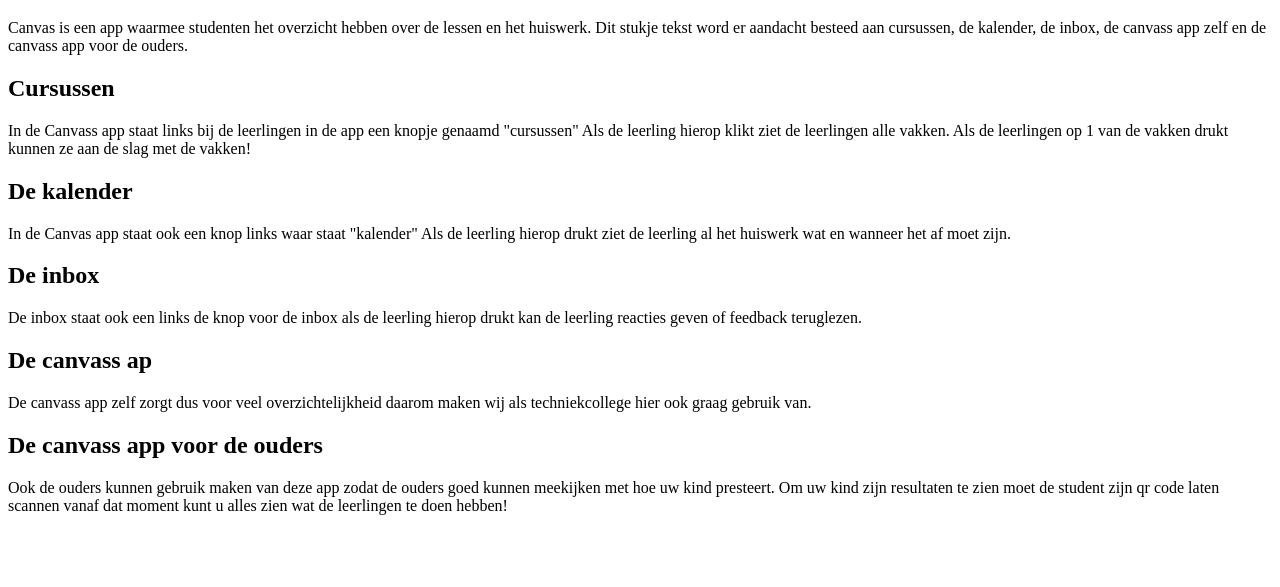
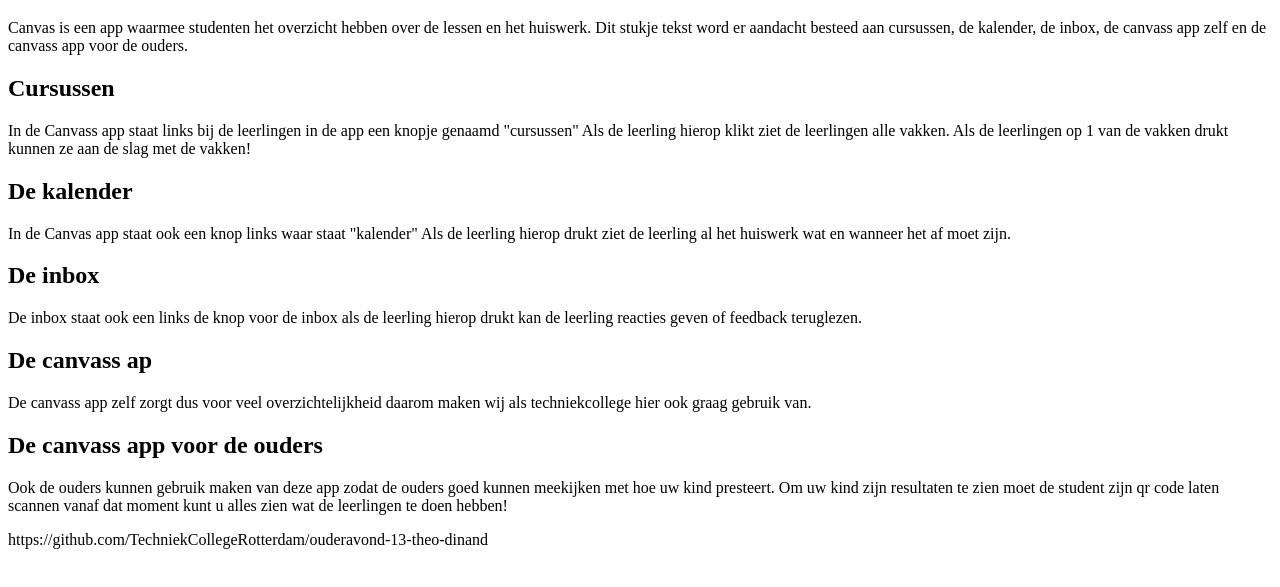
Before and after one commit to Theovanderjagt/p1-html-css, a plain HTML site: page uitlegcanvas/index.html in a window 1280 px wide. Shown: the part 61-648 px from the top of the page. Drawn offline with Linux system fonts and the light colour scheme.

Commit message:
https://github.com/TechniekCollegeRotterdam/ouderavond-13-theo-dinand

```diff
--- a/uitlegcanvas/index.html
+++ b/uitlegcanvas/index.html
@@ -35,6 +35,8 @@
         de leerlingen te doen hebben!
         </p>
 
+        https://github.com/TechniekCollegeRotterdam/ouderavond-13-theo-dinand
+
 
 </body>
 </html>
```
